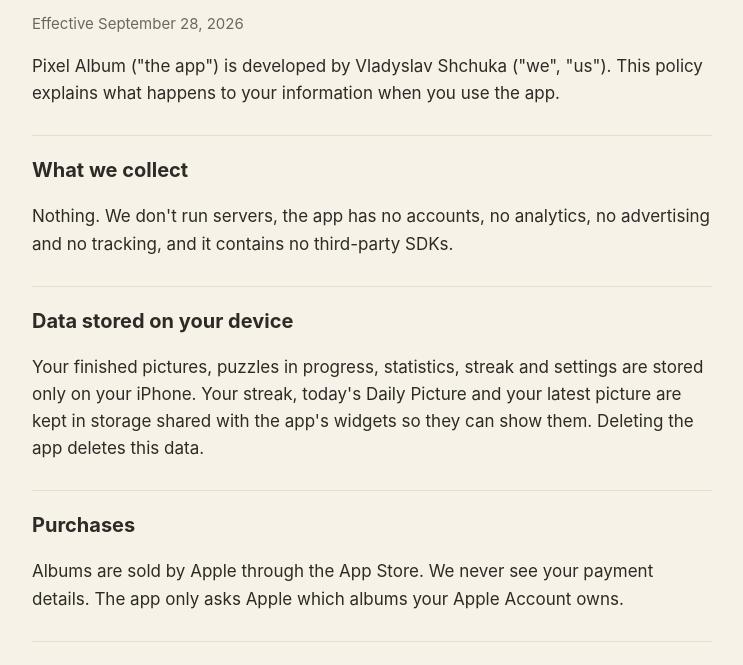
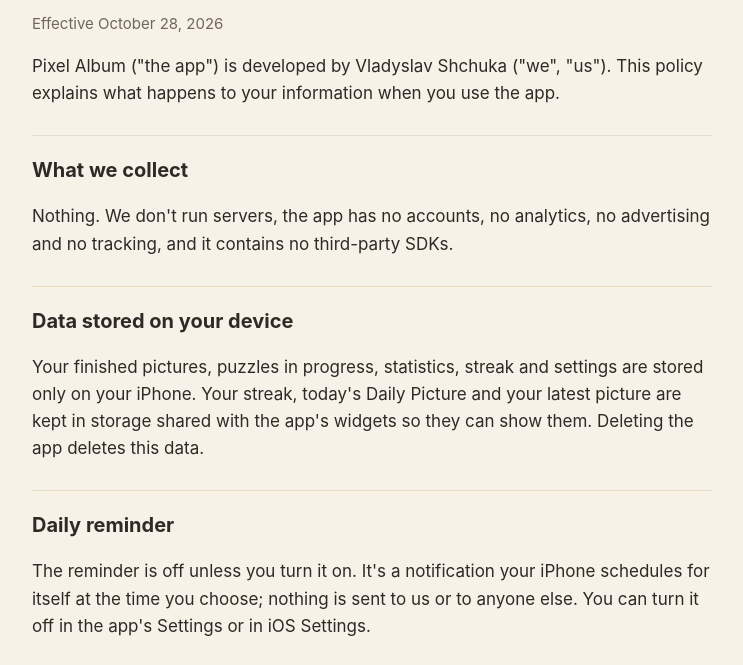
Before and after one commit to Xzot/pixelalbum, a plain HTML site: page privacy.html in a window 1280 px wide. Shown: the part 420-1085 px from the top of the page, without its empty margins (268-1011 px from the left). Drawn offline with Linux system fonts and the light colour scheme.

Commit message:
Privacy: Daily reminder (1.1)

```diff
--- a/privacy.html
+++ b/privacy.html
@@ -5,7 +5,7 @@
 <nav><a href="support.html">Support</a><a href="privacy.html" aria-current="page">Privacy</a><a href="terms.html">Terms</a></nav></header>
 <main>
 <h2>Privacy Policy</h2>
-<p class="muted">Effective September 28, 2026</p>
+<p class="muted">Effective October 28, 2026</p>
 <p>Pixel Album ("the app") is developed by Vladyslav Shchuka ("we", "us"). This policy explains what happens to your information when you use the app.</p>
 
 <h3>What we collect</h3>
@@ -13,6 +13,9 @@
 
 <h3>Data stored on your device</h3>
 <p>Your finished pictures, puzzles in progress, statistics, streak and settings are stored only on your iPhone. Your streak, today's Daily Picture and your latest picture are kept in storage shared with the app's widgets so they can show them. Deleting the app deletes this data.</p>
+
+<h3>Daily reminder</h3>
+<p>The reminder is off unless you turn it on. It's a notification your iPhone schedules for itself at the time you choose; nothing is sent to us or to anyone else. You can turn it off in the app's Settings or in iOS Settings.</p>
 
 <h3>Purchases</h3>
 <p>Albums are sold by Apple through the App Store. We never see your payment details. The app only asks Apple which albums your Apple Account owns.</p>
```
